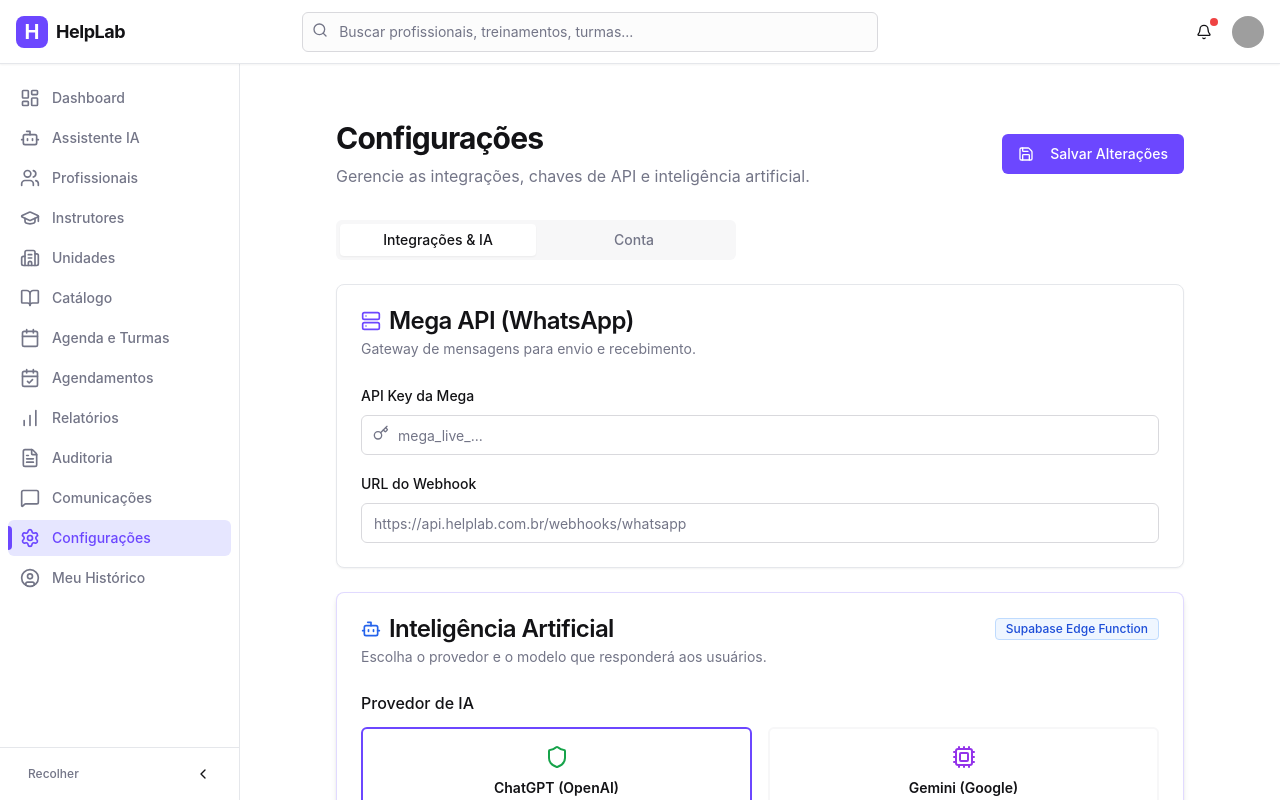
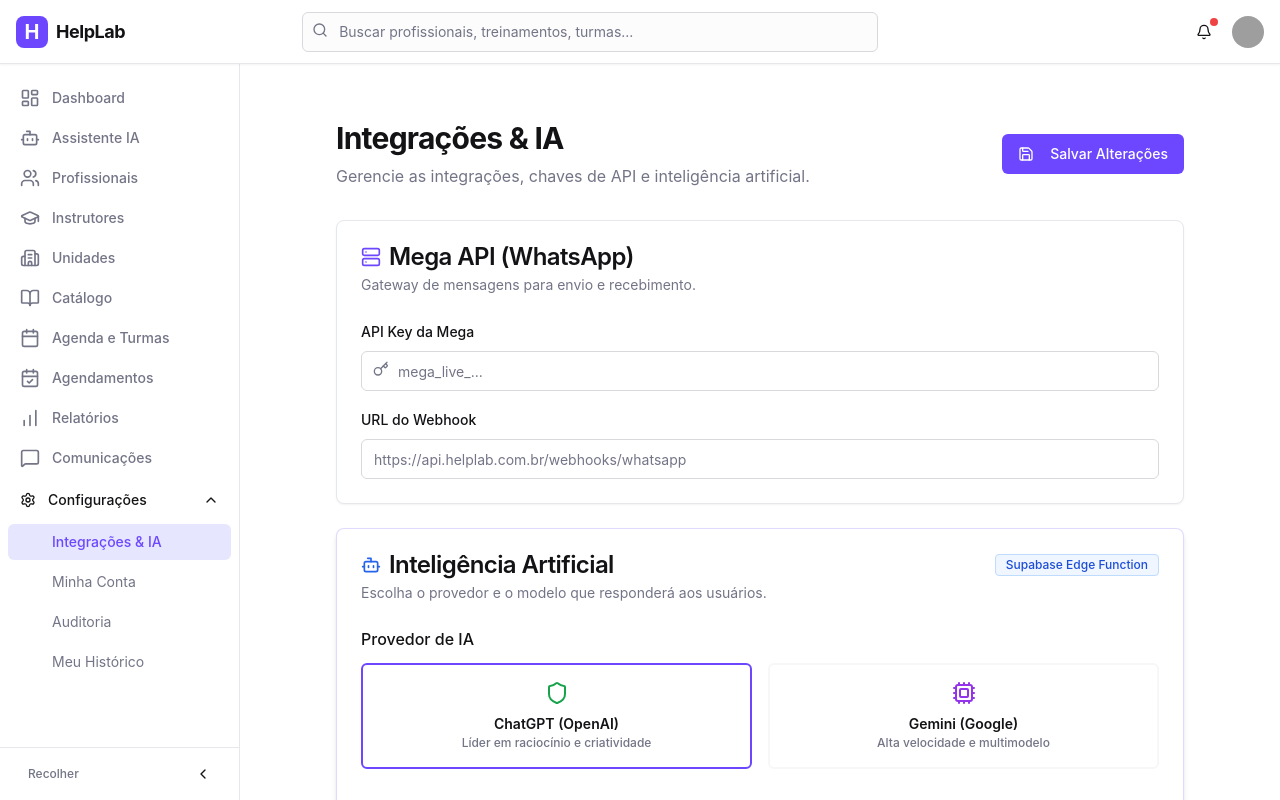
Before and after one commit to mlvm/HelpLab-5wa6ejcym, a React (Vite) app: page /settings in a window 1280 px wide. Shown: the top 800 px of the page. Built offline with nearby package versions, Linux system fonts and the light colour scheme; grey boxes are pictures that could not be loaded.

Commit message:
Refactor navigation menu and settings routes

```diff
--- a/src/App.tsx
+++ b/src/App.tsx
@@ -19,6 +19,7 @@
 import NotFound from './pages/NotFound'
 import Units from './pages/Units'
 import Instructors from './pages/Instructors'
+import Account from './pages/Account'
 
 const App = () => (
   <BrowserRouter
@@ -41,10 +42,16 @@
           <Route path="/class/:id" element={<ClassDetails />} />
           <Route path="/appointments" element={<Appointments />} />
           <Route path="/reports" element={<Reports />} />
+          <Route path="/communications" element={<Communications />} />
+
+          {/* Settings Sub-routes */}
           <Route path="/settings" element={<Settings />} />
-          <Route path="/audit" element={<Audit />} />
-          <Route path="/communications" element={<Communications />} />
-          <Route path="/my-history" element={<ProfessionalHistory />} />
+          <Route path="/settings/account" element={<Account />} />
+          <Route path="/settings/audit" element={<Audit />} />
+          <Route
+            path="/settings/my-history"
+            element={<ProfessionalHistory />}
+          />
         </Route>
 
         <Route path="*" element={<NotFound />} />
--- a/src/components/Sidebar.tsx
+++ b/src/components/Sidebar.tsx
@@ -1,3 +1,4 @@
+import { useState } from 'react'
 import {
   LayoutDashboard,
   Users,
@@ -6,7 +7,6 @@
   CalendarCheck,
   BarChart,
   Settings,
-  FileText,
   MessageSquare,
   ChevronLeft,
   ChevronRight,
@@ -14,6 +14,7 @@
   Bot,
   Building2,
   GraduationCap,
+  ChevronDown,
 } from 'lucide-react'
 import { Link, useLocation } from 'react-router-dom'
 import { cn } from '@/lib/utils'
@@ -23,6 +24,19 @@
   TooltipContent,
   TooltipTrigger,
 } from '@/components/ui/tooltip'
+import {
+  Collapsible,
+  CollapsibleContent,
+  CollapsibleTrigger,
+} from '@/components/ui/collapsible'
+import {
+  DropdownMenu,
+  DropdownMenuContent,
+  DropdownMenuItem,
+  DropdownMenuLabel,
+  DropdownMenuSeparator,
+  DropdownMenuTrigger,
+} from '@/components/ui/dropdown-menu'
 
 interface SidebarProps {
   isCollapsed: boolean
@@ -36,6 +50,9 @@
   className,
 }: SidebarProps) {
   const location = useLocation()
+  const [openSubmenus, setOpenSubmenus] = useState<Record<string, boolean>>({
+    Configurações: true,
+  })
 
   const navItems = [
     { icon: LayoutDashboard, label: 'Dashboard', href: '/' },
@@ -47,11 +64,23 @@
     { icon: Calendar, label: 'Agenda e Turmas', href: '/schedule' },
     { icon: CalendarCheck, label: 'Agendamentos', href: '/appointments' },
     { icon: BarChart, label: 'Relatórios', href: '/reports' },
-    { icon: FileText, label: 'Auditoria', href: '/audit' },
     { icon: MessageSquare, label: 'Comunicações', href: '/communications' },
-    { icon: Settings, label: 'Configurações', href: '/settings' },
-    { icon: UserCircle, label: 'Meu Histórico', href: '/my-history' },
+    {
+      icon: Settings,
+      label: 'Configurações',
+      href: '/settings',
+      subItems: [
+        { label: 'Integrações & IA', href: '/settings' },
+        { label: 'Minha Conta', href: '/settings/account' },
+        { label: 'Auditoria', href: '/settings/audit' },
+        { label: 'Meu Histórico', href: '/settings/my-history' },
+      ],
+    },
   ]
+
+  const toggleSubmenu = (label: string) => {
+    setOpenSubmenus((prev) => ({ ...prev, [label]: !prev[label] }))
+  }
 
   return (
     <aside
@@ -63,12 +92,114 @@
     >
       <nav className="flex-1 py-4 flex flex-col gap-1 px-2 overflow-y-auto">
         {navItems.map((item) => {
+          // Check if parent or any child is active
+          const isParentActive =
+            location.pathname === item.href ||
+            (item.subItems &&
+              item.subItems.some((sub) => location.pathname === sub.href))
+
+          // Special handling for collapse state with submenus
+          if (item.subItems && isCollapsed) {
+            return (
+              <DropdownMenu key={item.label}>
+                <DropdownMenuTrigger asChild>
+                  <Button
+                    variant="ghost"
+                    size="icon"
+                    className={cn(
+                      'w-full h-10 flex justify-center',
+                      isParentActive && 'bg-accent text-primary',
+                    )}
+                  >
+                    <item.icon className="h-5 w-5" />
+                  </Button>
+                </DropdownMenuTrigger>
+                <DropdownMenuContent
+                  side="right"
+                  className="w-56"
+                  align="start"
+                >
+                  <DropdownMenuLabel>{item.label}</DropdownMenuLabel>
+                  <DropdownMenuSeparator />
+                  {item.subItems.map((sub) => (
+                    <DropdownMenuItem key={sub.href} asChild>
+                      <Link
+                        to={sub.href}
+                        className={cn(
+                          'w-full cursor-pointer',
+                          location.pathname === sub.href && 'bg-accent',
+                        )}
+                      >
+                        {sub.label}
+                      </Link>
+                    </DropdownMenuItem>
+                  ))}
+                </DropdownMenuContent>
+              </DropdownMenu>
+            )
+          }
+
+          // Collapsible Menu for Expanded State
+          if (item.subItems) {
+            return (
+              <Collapsible
+                key={item.label}
+                open={openSubmenus[item.label]}
+                onOpenChange={() => toggleSubmenu(item.label)}
+                className="w-full"
+              >
+                <CollapsibleTrigger asChild>
+                  <Button
+                    variant="ghost"
+                    className={cn(
+                      'w-full justify-between px-3 py-2 text-sm font-medium hover:bg-secondary hover:text-foreground',
+                      isParentActive &&
+                        !openSubmenus[item.label] &&
+                        'text-primary bg-accent/50',
+                    )}
+                  >
+                    <div className="flex items-center gap-3">
+                      <item.icon className="h-5 w-5" />
+                      <span>{item.label}</span>
+                    </div>
+                    <ChevronDown
+                      className={cn(
+                        'h-4 w-4 transition-transform duration-200',
+                        openSubmenus[item.label] ? 'rotate-180' : '',
+                      )}
+                    />
+                  </Button>
+                </CollapsibleTrigger>
+                <CollapsibleContent className="space-y-1 pt-1 pb-2">
+                  {item.subItems.map((sub) => {
+                    const isSubActive = location.pathname === sub.href
+                    return (
+                      <Link
+                        key={sub.href}
+                        to={sub.href}
+                        className={cn(
+                          'flex items-center gap-3 rounded-md pl-11 pr-3 py-2 text-sm transition-colors',
+                          isSubActive
+                            ? 'bg-accent text-primary font-medium'
+                            : 'text-muted-foreground hover:bg-secondary hover:text-foreground',
+                        )}
+                      >
+                        {sub.label}
+                      </Link>
+                    )
+                  })}
+                </CollapsibleContent>
+              </Collapsible>
+            )
+          }
+
+          // Standard Item
           const isActive = location.pathname === item.href
           return (
             <Tooltip key={item.href} delayDuration={0}>
               <TooltipTrigger asChild>
                 <Link
-                  to={item.href}
+                  to={item.href || '#'}
                   className={cn(
                     'flex items-center gap-3 rounded-md px-3 py-2 text-sm font-medium transition-colors relative',
                     isActive
--- /dev/null
+++ b/src/pages/Account.tsx
@@ -0,0 +1,32 @@
+import {
+  Card,
+  CardContent,
+  CardDescription,
+  CardHeader,
+  CardTitle,
+} from '@/components/ui/card'
+
+export default function Account() {
+  return (
+    <div className="container mx-auto p-6 max-w-4xl animate-fade-in">
+      <div className="mb-8">
+        <h1 className="text-3xl font-bold tracking-tight">Minha Conta</h1>
+        <p className="text-muted-foreground mt-2">
+          Gerencie suas informações pessoais e de acesso.
+        </p>
+      </div>
+
+      <Card>
+        <CardHeader>
+          <CardTitle>Dados da Conta</CardTitle>
+          <CardDescription>Informações sobre o usuário logado.</CardDescription>
+        </CardHeader>
+        <CardContent>
+          <div className="text-sm text-muted-foreground text-center py-8 border-2 border-dashed rounded-lg">
+            Configurações de conta indisponíveis nesta demonstração.
+          </div>
+        </CardContent>
+      </Card>
+    </div>
+  )
+}
--- a/src/pages/Settings.tsx
+++ b/src/pages/Settings.tsx
@@ -26,7 +26,6 @@
   CardTitle,
   CardFooter,
 } from '@/components/ui/card'
-import { Tabs, TabsContent, TabsList, TabsTrigger } from '@/components/ui/tabs'
 import { Alert, AlertDescription, AlertTitle } from '@/components/ui/alert'
 import { RadioGroup, RadioGroupItem } from '@/components/ui/radio-group'
 import {
@@ -272,7 +271,9 @@
     <div className="container mx-auto p-6 max-w-4xl animate-fade-in">
       <div className="flex items-center justify-between mb-8">
         <div>
-          <h1 className="text-3xl font-bold tracking-tight">Configurações</h1>
+          <h1 className="text-3xl font-bold tracking-tight">
+            Integrações & IA
+          </h1>
           <p className="text-muted-foreground mt-2">
             Gerencie as integrações, chaves de API e inteligência artificial.
           </p>
@@ -287,13 +288,7 @@
         </Button>
       </div>
 
-      <Tabs defaultValue="integrations" className="w-full">
-        <TabsList className="grid w-full grid-cols-2 lg:w-[400px]">
-          <TabsTrigger value="integrations">Integrações & IA</TabsTrigger>
-          <TabsTrigger value="account">Conta</TabsTrigger>
-        </TabsList>
-
-        <TabsContent value="integrations" className="space-y-6 mt-6">
+      <div className="space-y-6">
         {/* Mega API Configuration */}
         <Card>
           <CardHeader>
@@ -411,13 +406,9 @@
                 <Input
                   id="ai-key"
                   type="password"
-                    placeholder={
-                      aiProvider === 'chatgpt' ? 'sk-...' : 'AIza...'
-                    }
+                  placeholder={aiProvider === 'chatgpt' ? 'sk-...' : 'AIza...'}
                   className="pl-9"
-                    value={
-                      aiProvider === 'chatgpt' ? openaiApiKey : geminiApiKey
-                    }
+                  value={aiProvider === 'chatgpt' ? openaiApiKey : geminiApiKey}
                   onChange={(e) =>
                     aiProvider === 'chatgpt'
                       ? setOpenaiApiKey(e.target.value)
@@ -855,8 +846,8 @@
                   ))}
                 </div>
                 <p className="text-xs text-muted-foreground text-center">
-                    Resultados baseados em um prompt padrão de teste: "Olá, isso
-                    é um teste de performance."
+                  Resultados baseados em um prompt padrão de teste: "Olá, isso é
+                  um teste de performance."
                 </p>
               </div>
             ) : (
@@ -867,24 +858,7 @@
             )}
           </CardContent>
         </Card>
-        </TabsContent>
-
-        <TabsContent value="account">
-          <Card>
-            <CardHeader>
-              <CardTitle>Conta</CardTitle>
-              <CardDescription>
-                Gerencie suas informações de conta.
-              </CardDescription>
-            </CardHeader>
-            <CardContent>
-              <div className="text-sm text-muted-foreground text-center py-8">
-                Configurações de conta indisponíveis nesta demonstração.
       </div>
-            </CardContent>
-          </Card>
-        </TabsContent>
-      </Tabs>
     </div>
   )
 }
```
Lines whose indentation alone changed are shown as unchanged.
